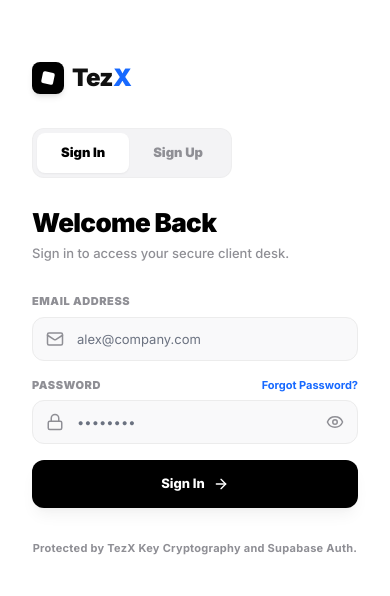
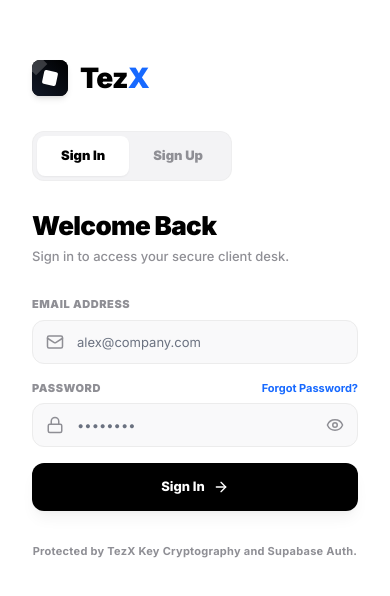
Before and after one commit to rupesh-raj-9142/tezX, a React (Vite) app: page / in a window 390 px wide. Shown: the part 114-710 px from the top of the page. Built offline with nearby package versions, Linux system fonts and the light colour scheme.

Commit message:
style: update authentication page logos to match official brand styling

```diff
--- a/src/components/Auth.jsx
+++ b/src/components/Auth.jsx
@@ -106,9 +106,10 @@ function Auth() {
 
           {/* Logo Section */}
           <div className="flex items-center gap-3 relative z-10">
-            <div className="w-9 h-9 bg-white rounded-lg flex items-center justify-center shadow-md relative overflow-hidden">
-              <div className="absolute inset-0 bg-gradient-to-tr from-gray-200 to-white" />
-              <div className="w-3.5 h-3.5 bg-black rotate-12 rounded-sm" />
+            <div className="w-9 h-9 bg-black rounded-lg flex items-center justify-center shadow-md relative overflow-hidden group">
+              <div className="absolute inset-0 bg-gradient-to-tr from-gray-900 to-black" />
+              <div className="w-4 h-4 bg-white/20 absolute rotate-45 -top-1 -left-1" />
+              <div className="w-3.5 h-3.5 bg-white absolute rotate-12 rounded-sm" />
             </div>
             <span className="text-[28px] font-black tracking-tight font-poppins select-none">
               <span className="text-white">Tez</span><span className="text-[#1769ff]">X</span>
@@ -154,12 +155,14 @@ function Auth() {
         <div className="lg:col-span-7 p-8 md:p-12 flex flex-col justify-center bg-white text-left">
 
           {/* Top Panel Brand Logo for Mobile only */}
-          <div className="flex items-center gap-2 mb-8 lg:hidden">
-            <div className="w-8 h-8 bg-black rounded-lg flex items-center justify-center shadow-md">
-              <div className="w-3 h-3 bg-white rotate-12 rounded-sm" />
+          <div className="flex items-center gap-3 mb-8 lg:hidden">
+            <div className="w-9 h-9 bg-black rounded-lg flex items-center justify-center shadow-md relative overflow-hidden group">
+              <div className="absolute inset-0 bg-gradient-to-tr from-gray-900 to-black" />
+              <div className="w-4 h-4 bg-white/20 absolute rotate-45 -top-1 -left-1" />
+              <div className="w-3.5 h-3.5 bg-white absolute rotate-12 rounded-sm" />
             </div>
-            <span className="text-[24px] font-black tracking-tight">
-              Tez<span className="text-[#1769ff]">X</span>
+            <span className="text-[28px] font-black tracking-tight font-poppins flex items-center select-none">
+              <span className="text-black">Tez</span><span className="text-[#1769ff]">X</span>
             </span>
           </div>
 
```
